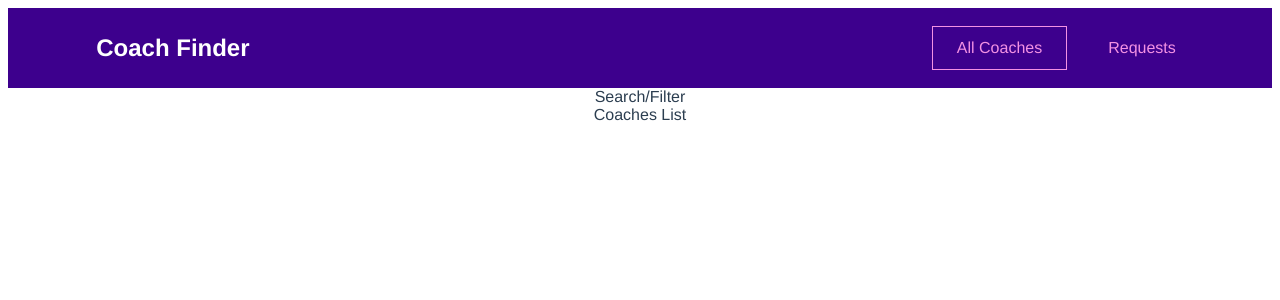
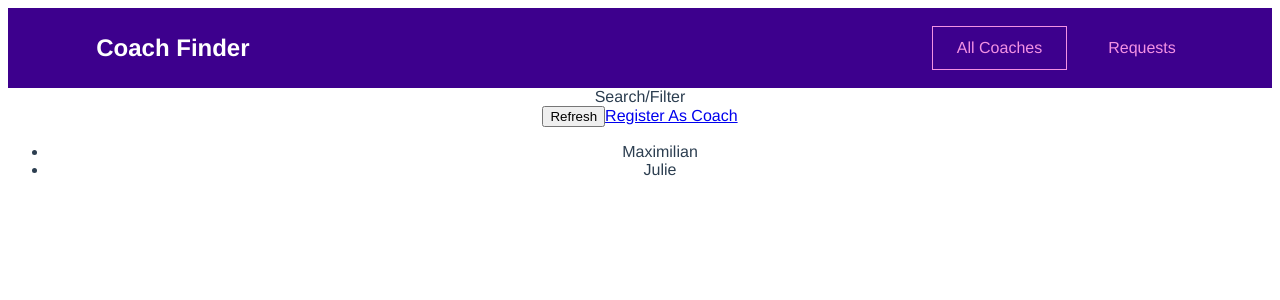
Before and after one commit to will-i-code420/coach-finder, a Vue app: page /coaches in a window 1280 px wide. Shown: the top 300 px of the page. Built offline with nearby package versions, Linux system fonts and the light colour scheme.

Commit message:
added vuex for coaches and wired to coachlist component

```diff
--- a/src/store/index.js
+++ b/src/store/index.js
@@ -1,12 +1,10 @@
-import { createStore } from 'vuex'
+import { createStore } from 'vuex';
+import coachesModule from './modules/coaches/index';
 
 export default createStore({
-  state: {
-  },
-  mutations: {
-  },
-  actions: {
-  },
-  modules: {
-  }
-})
+	modules: { coaches: coachesModule },
+	state: {},
+	mutations: {},
+	actions: {},
+	getters: {}
+});
--- /dev/null
+++ b/src/store/modules/coaches/actions.js
@@ -0,0 +1 @@
+export default {};
--- /dev/null
+++ b/src/store/modules/coaches/getters.js
@@ -0,0 +1,8 @@
+export default {
+	getAllCoaches(state) {
+		return state.coaches;
+	},
+	hasCoaches(state) {
+		return state.coaches && state.coaches.length > 0;
+	}
+};
--- /dev/null
+++ b/src/store/modules/coaches/index.js
@@ -0,0 +1,34 @@
+import actions from './actions';
+import mutations from './mutations';
+import getters from './getters';
+
+export default {
+	namespaced: true,
+	state() {
+		return {
+			coaches: [
+				{
+					id: 'c1',
+					firstName: 'Maximilian',
+					lastName: 'Schwarzmüller',
+					areas: [ 'frontend', 'backend', 'career' ],
+					description:
+						"I'm Maximilian and I've worked as a freelance web developer for years. Let me help you become a developer as well!",
+					hourlyRate: 30
+				},
+				{
+					id: 'c2',
+					firstName: 'Julie',
+					lastName: 'Jones',
+					areas: [ 'frontend', 'career' ],
+					description:
+						'I am Julie and as a senior developer in a big tech company, I can help you get your first job or progress in your current role.',
+					hourlyRate: 30
+				}
+			]
+		};
+	},
+	actions,
+	mutations,
+	getters
+};
--- /dev/null
+++ b/src/store/modules/coaches/mutations.js
@@ -0,0 +1 @@
+export default {};
--- a/src/views/CoachDetail.vue
+++ b/src/views/CoachDetail.vue
@@ -1,5 +1,7 @@
 <template>
   <div>Coach Details</div>
+  <router-link to="/coaches/12/contact">Contact Me</router-link>
+  <router-view></router-view>
 </template>
 
 <script>
--- a/src/views/CoachesList.vue
+++ b/src/views/CoachesList.vue
@@ -1,6 +1,17 @@
 <template>
   <section>Search/Filter</section>
-  <section>Coaches List</section>
+  <section>
+    <div class="controls">
+      <button>Refresh</button>
+      <router-link to="/register">Register As Coach</router-link>
+    </div>
+    <ul v-if="hasCoaches">
+      <li v-for="coach in filteredCoaches" :key="coach.id">
+        {{ coach.firstName }}
+      </li>
+    </ul>
+    <h2 v-else>No Coaches Found</h2>
+  </section>
 </template>
 
 <script>
@@ -8,6 +19,14 @@
 
 export default {
   name: "CoachesList",
+  computed: {
+    filteredCoaches() {
+      return this.$store.getters["coaches/getAllCoaches"];
+    },
+    hasCoaches() {
+      return this.$store.getters["coaches/hasCoaches"];
+    },
+  },
 };
 </script>
 
```
